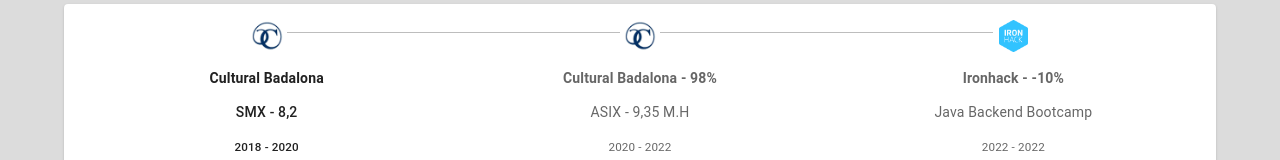
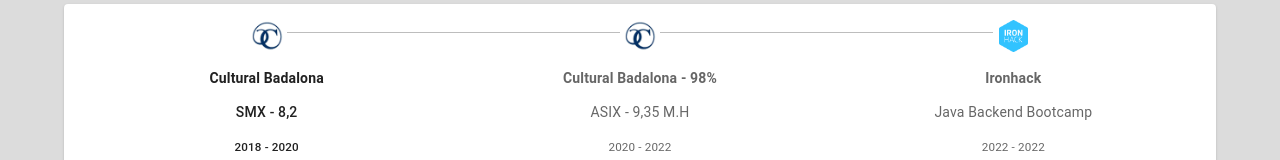
Before and after one commit to TheMineWay/cv, a React (Create React App) app: page / in a window 1280 px wide. Shown: the part 901-1061 px from the top of the page. Built offline with nearby package versions, Linux system fonts and the light colour scheme.

Commit message:
Negative percent bug

```diff
--- a/src/components/steps/GenericStepper.tsx
+++ b/src/components/steps/GenericStepper.tsx
@@ -58,7 +58,7 @@
                                                 />
                                             )}
                                         >
-                                            <b>{step.title}{percent < 100 && ` - ${Math.floor(percent)}%`}</b>
+                                            <b>{step.title}{(percent < 100 && percent >= 0) && ` - ${Math.floor(percent)}%`}</b>
                                             <p>{step.subtitle}</p>
                                             <small>{step.from.year}{step.to && (<> - {step.to.year}</>)}</small>
                                         </StepLabel>
```
